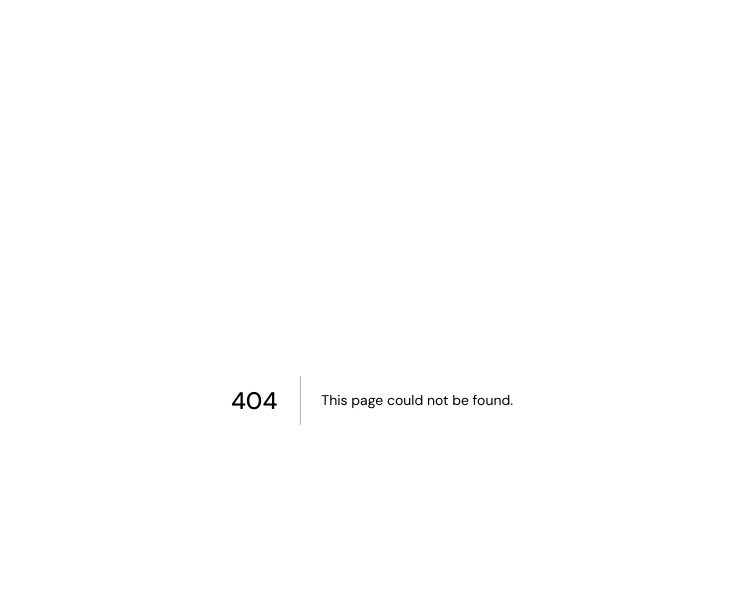
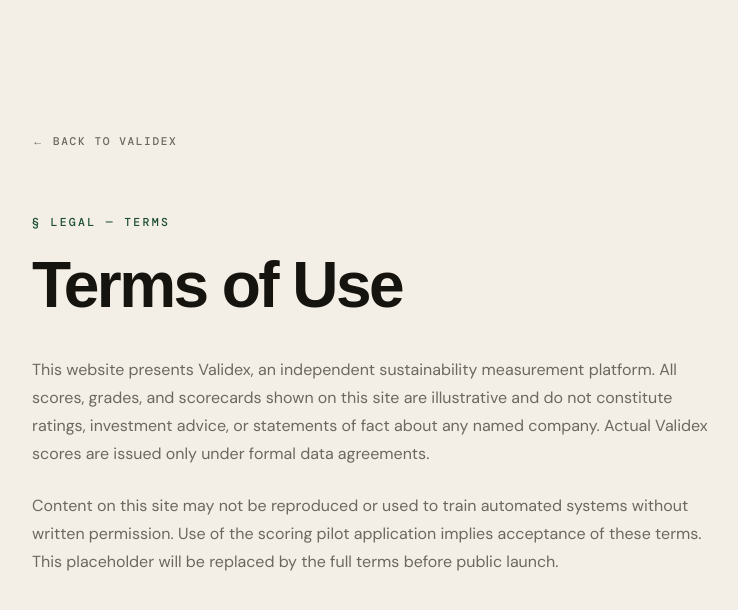
Before and after one commit to ssamuels8/validex, a Next.js app: page /terms in a window 1280 px wide. Before the commit this address had no page. Shown: the top 610 px of the page, without its empty margins (268-1006 px from the left). Built offline with nearby package versions, Linux system fonts and the light colour scheme.

Commit message:
feat(footer): structured footer + legal pages, wordmark fill moment

```diff
--- a/app/globals.css
+++ b/app/globals.css
@@ -1494,7 +1494,11 @@
   border-top: 1px solid var(--line-dark);
   overflow: hidden;
 }
-/* Massive outlined wordmark — stroke-only Arial tight, quiet */
+/* Massive outlined wordmark — stroke base + solid overlay that fills on scroll */
+.footer-wordmark-wrap {
+  position: relative;
+  line-height: 0.8;
+}
 .footer-wordmark {
   font-family: Arial, Helvetica, sans-serif !important;
   font-weight: 700;
@@ -1507,6 +1511,53 @@
   user-select: none;
   display: block;
 }
+.footer-wordmark-fill {
+  position: absolute;
+  inset: 0;
+  color: rgba(242, 238, 228, 0.92);
+  -webkit-text-stroke: 0;
+  opacity: 0; /* scroll-linked fill (SiteScripts scrub) */
+}
+/* Footer grid */
+.footer-grid {
+  display: grid;
+  grid-template-columns: 1.4fr 1fr 1fr 1fr;
+  gap: clamp(2rem, 4vw, 4rem);
+  border-top: 1px solid var(--line-dark);
+  padding-top: 2.5rem;
+}
+.footer-blurb {
+  margin-top: 0.9rem;
+  font-size: 0.92rem;
+  line-height: 1.55;
+  color: var(--on-dark);
+  max-width: 26ch;
+}
+.footer-col-label {
+  display: block;
+  font-family: var(--font-mono), 'DM Mono', monospace !important;
+  font-size: 0.62rem;
+  font-weight: 500;
+  letter-spacing: 0.2em;
+  text-transform: uppercase;
+  color: var(--moss-bright);
+  margin-bottom: 1.1rem;
+}
+.footer-list {
+  list-style: none;
+  display: flex;
+  flex-direction: column;
+  gap: 0.55rem;
+}
+.footer-link,
+.footer-line {
+  font-size: 0.9rem;
+  color: var(--on-dark);
+}
+.footer-link {
+  transition: color var(--dur-ui) var(--ease-ui);
+}
+.footer-link:hover { color: var(--paper); }
 .footer-meta {
   display: flex;
   align-items: center;
@@ -1514,6 +1565,51 @@
   gap: 1rem;
   border-top: 1px solid var(--line-dark);
   padding-top: 1.75rem;
+}
+
+/* ── Legal pages ────────────────────────────────────────── */
+.legal-page {
+  background: var(--paper);
+  min-height: 100vh;
+  padding: clamp(12vh, 16vh, 18vh) 6vw 12vh;
+}
+.legal-inner { max-width: 680px; margin: 0 auto; }
+.legal-back {
+  display: inline-block;
+  font-family: var(--font-mono), 'DM Mono', monospace !important;
+  font-size: 0.7rem;
+  font-weight: 500;
+  letter-spacing: 0.14em;
+  text-transform: uppercase;
+  color: var(--on-light);
+  margin-bottom: 4rem;
+  transition: color var(--dur-ui) var(--ease-ui);
+}
+.legal-back:hover { color: var(--ink); }
+.legal-eyebrow {
+  display: block;
+  font-family: var(--font-mono), 'DM Mono', monospace !important;
+  font-size: 0.72rem;
+  font-weight: 500;
+  letter-spacing: 0.2em;
+  text-transform: uppercase;
+  color: var(--forest);
+  margin-bottom: 1.5rem;
+}
+.legal-title {
+  font-family: Arial, Helvetica, sans-serif !important;
+  font-size: clamp(2.4rem, 5vw, 4rem);
+  font-weight: 700;
+  letter-spacing: -0.04em;
+  line-height: 0.95;
+  color: var(--ink);
+  margin-bottom: 2.5rem;
+}
+.legal-body p {
+  font-size: 1rem;
+  line-height: 1.75;
+  color: var(--on-light);
+  margin-bottom: 1.5rem;
 }
 .footer-logo {
   font-weight: 700;
@@ -1729,6 +1825,7 @@
   .score { padding: 12vh 2rem; }
   .cta-section { padding: 8vh 2rem; }
   .site-footer { padding: 8vh 1.5rem 1.5rem; gap: 2rem; }
+  .footer-grid { grid-template-columns: 1fr 1fr; }
   .footer-meta { flex-direction: column; align-items: flex-start; gap: 0.6rem; }
 }
 /* ── Infinite slider keyframe ─────────────────────────── */
--- /dev/null
+++ b/app/imprint/page.tsx
@@ -0,0 +1,20 @@
+import LegalPage from '@/components/LegalPage';
+
+export const metadata = { title: 'Imprint — Validex' };
+
+export default function ImprintPage() {
+  return (
+    <LegalPage eyebrow="§ Legal — Imprint" title="Imprint">
+      <p>
+        Validex — independent sustainability measurement infrastructure.
+        Registered in The Hague, the Netherlands. Responsible for content:
+        the Validex founding team.
+      </p>
+      <p>
+        Contact for legal and press enquiries is available through the scoring
+        pilot application channel. Company registration details (KvK, VAT)
+        will be listed here before public launch.
+      </p>
+    </LegalPage>
+  );
+}
--- /dev/null
+++ b/app/privacy/page.tsx
@@ -0,0 +1,24 @@
+import LegalPage from '@/components/LegalPage';
+
+export const metadata = { title: 'Privacy Policy — Validex' };
+
+export default function PrivacyPage() {
+  return (
+    <LegalPage eyebrow="§ Legal — Privacy" title="Privacy Policy">
+      <p>
+        Validex processes only the information you submit through the scoring
+        pilot application: company name, sector, region, work email, and any
+        claim description you provide. We use it solely to review your
+        application and respond. We do not sell, share, or enrich this data,
+        and we do not run third-party advertising or tracking on this site.
+      </p>
+      <p>
+        You can request access to, correction of, or deletion of your data at
+        any time by contacting us through the application channel. Data is
+        retained only for the duration of the pilot review process. This
+        placeholder policy will be replaced by the full GDPR-compliant policy
+        before public launch.
+      </p>
+    </LegalPage>
+  );
+}
--- /dev/null
+++ b/app/terms/page.tsx
@@ -0,0 +1,23 @@
+import LegalPage from '@/components/LegalPage';
+
+export const metadata = { title: 'Terms of Use — Validex' };
+
+export default function TermsPage() {
+  return (
+    <LegalPage eyebrow="§ Legal — Terms" title="Terms of Use">
+      <p>
+        This website presents Validex, an independent sustainability
+        measurement platform. All scores, grades, and scorecards shown on this
+        site are illustrative and do not constitute ratings, investment
+        advice, or statements of fact about any named company. Actual Validex
+        scores are issued only under formal data agreements.
+      </p>
+      <p>
+        Content on this site may not be reproduced or used to train automated
+        systems without written permission. Use of the scoring pilot
+        application implies acceptance of these terms. This placeholder will
+        be replaced by the full terms before public launch.
+      </p>
+    </LegalPage>
+  );
+}
--- a/components/Footer.tsx
+++ b/components/Footer.tsx
@@ -1,11 +1,65 @@
+const INDEX_LINKS = [
+  { label: 'Who we are', href: '/#who-we-are' },
+  { label: 'The failure', href: '/#problem' },
+  { label: 'How it’s built', href: '/#supply-chain' },
+  { label: 'The system', href: '/#system' },
+  { label: 'The score', href: '/#score' },
+  { label: 'Case studies', href: '/#case-studies' },
+];
+
+const LEGAL_LINKS = [
+  { label: 'Privacy Policy', href: '/privacy' },
+  { label: 'Terms of Use', href: '/terms' },
+  { label: 'Imprint', href: '/imprint' },
+];
+
 export default function Footer() {
   return (
     <footer className="site-footer" data-field="#15130E">
-      {/* The finale — outlined wordmark spanning the band */}
-      <span className="footer-wordmark reveal" aria-hidden="true">Validex.</span>
+      {/* The finale — outlined wordmark; fills to solid cream as it enters */}
+      <div className="footer-wordmark-wrap" aria-hidden="true">
+        <span className="footer-wordmark">Validex.</span>
+        <span className="footer-wordmark footer-wordmark-fill" id="footer-wordmark-fill">Validex.</span>
+      </div>
+
+      <div className="footer-grid">
+        <div className="footer-col footer-brand">
+          <a href="/" className="footer-logo">Validex.</a>
+          <p className="footer-blurb">
+            The independent measurement layer for sustainability.
+          </p>
+        </div>
+
+        <nav className="footer-col" aria-label="Index">
+          <span className="footer-col-label">Index</span>
+          <ul className="footer-list">
+            {INDEX_LINKS.map((l) => (
+              <li key={l.href}><a className="footer-link" href={l.href}>{l.label}</a></li>
+            ))}
+          </ul>
+        </nav>
+
+        <nav className="footer-col" aria-label="Legal">
+          <span className="footer-col-label">Legal</span>
+          <ul className="footer-list">
+            {LEGAL_LINKS.map((l) => (
+              <li key={l.href}><a className="footer-link" href={l.href}>{l.label}</a></li>
+            ))}
+          </ul>
+        </nav>
+
+        <div className="footer-col">
+          <span className="footer-col-label">Contact</span>
+          <ul className="footer-list">
+            <li><span className="footer-line">The Hague, NL</span></li>
+            <li><a className="footer-link" href="/#apply">Apply for the pilot →</a></li>
+          </ul>
+        </div>
+      </div>
+
       <div className="footer-meta">
-        <a href="/" className="footer-logo">Validex.</a>
-        <span className="footer-copy">© 2026 · The Hague</span>
+        <span className="footer-copy">© 2026 Validex · The Hague · All rights reserved</span>
+        <span className="footer-copy">ESRS · EU TAXONOMY ALIGNED</span>
       </div>
     </footer>
   );
--- /dev/null
+++ b/components/LegalPage.tsx
@@ -0,0 +1,22 @@
+import type { ReactNode } from 'react';
+
+export default function LegalPage({
+  eyebrow,
+  title,
+  children,
+}: {
+  eyebrow: string;
+  title: string;
+  children: ReactNode;
+}) {
+  return (
+    <main className="legal-page">
+      <div className="legal-inner">
+        <a href="/" className="legal-back">← Back to Validex</a>
+        <span className="legal-eyebrow">{eyebrow}</span>
+        <h1 className="legal-title">{title}</h1>
+        <div className="legal-body">{children}</div>
+      </div>
+    </main>
+  );
+}
--- a/components/SiteScripts.tsx
+++ b/components/SiteScripts.tsx
@@ -417,6 +417,26 @@
         });
       }
 
+      // ── Footer wordmark: stroke fills to solid cream as it enters ──
+      const wmFill = document.getElementById('footer-wordmark-fill');
+      if (wmFill && !prefersReduced) {
+        gsap.fromTo(wmFill,
+          { opacity: 0 },
+          {
+            opacity: 1,
+            ease: 'none',
+            scrollTrigger: {
+              trigger: '.site-footer',
+              start: 'top bottom',
+              end: 'bottom bottom',
+              scrub: true,
+            },
+          }
+        );
+      } else if (wmFill) {
+        wmFill.style.opacity = '1';
+      }
+
       // ── Magnetic buttons (nav pill + apply submit) ──────────────
       document.querySelectorAll<HTMLElement>('#nav-pill-cta, #apply-submit').forEach((btn) => {
         btn.addEventListener('mousemove', (e) => {
```
